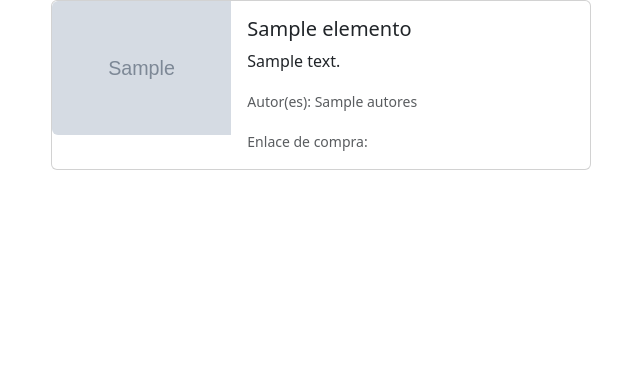
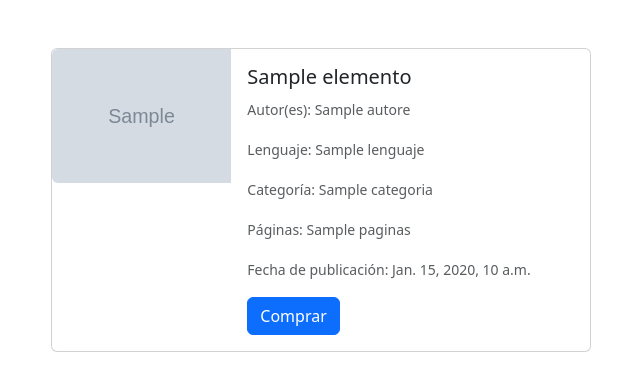
Before and after one commit to Jhonnathan93/integrating-project-1, a Django app: template book/templates/response.html in a window 1280 px wide. Shown: the part 56-447 px from the top of the page, without its empty margins (31-671 px from the left). Run offline with Django 4.2, Linux system fonts and the light colour scheme; the template is opened without the code that fills it: most values are stand-ins (such as "Sample title", 1, 10 or a date in 2020); grey boxes marked "Sample" are stand-in pictures.

Commit message:
Standardization of information that does not have the correct format and correction of errors in text formats of recommendations

```diff
--- a/book/templates/response.html
+++ b/book/templates/response.html
@@ -36,7 +36,7 @@
         <p>{{ libros }}</p>-->
 
 
-        <div class="container">
+        <div class="container mt-5">
             <div class="row">
 
                 {% for libro in libros %}
@@ -50,9 +50,19 @@
                                     <div class="col-md-8">
                                         <div class="card-body">
                                             <h5 class="card-title">{{ elemento.titulo }}</h5>
-                                            <p class="card-text">{{ elemento.descripcion }}</p>
-                                            <p class="card-text"><small class="text-body-secondary">Autor(es): {{ elemento.autores }}</small></p>
-                                            <p class="card-text"><small class="text-body-secondary">Enlace de compra: <a href="{{ elemento.buy_link }}" target="_blank">Comprar</a></small></p>
+                                            <!--<p class="card-text">{{ elemento.descripcion }}</p>-->
+                                            <p class="card-text"><small class="text-body-secondary">Autor(es): {{ elemento.autores|join:", " }}</small></p>
+                                            <p class="card-text"><small class="text-body-secondary">Lenguaje: {{ elemento.lenguaje }}</small></p>
+                                            <p class="card-text"><small class="text-body-secondary">Categoría: {{ elemento.categoria }}</small></p>
+                                            <p class="card-text"><small class="text-body-secondary">
+                                                {% if elemento.paginas == 0 %}
+                                                    Número de páginas no disponible
+                                                {% else %}
+                                                    Páginas: {{ elemento.paginas }}
+                                                {% endif %}
+                                            </small></p>
+                                            <p class="card-text"><small class="text-body-secondary">Fecha de publicación: {{ elemento.fecha_publicacion }}</small></p>
+                                            <button class="btn btn-primary" onclick="window.location.href='{{ elemento.buy_link }}'" target="_blank">Comprar</button>
                                         </div>
                                     </div>
                                 </div>
--- a/book/views.py
+++ b/book/views.py
@@ -7,7 +7,7 @@ from .models import Book
 from .models import Reader
 from .methods import *
 
-api_key = "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"
+api_key = "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"
 
 # Create your views here.
 def home(request):
```
Also changed, not shown: book/methods.py (+14 -3 lines).
